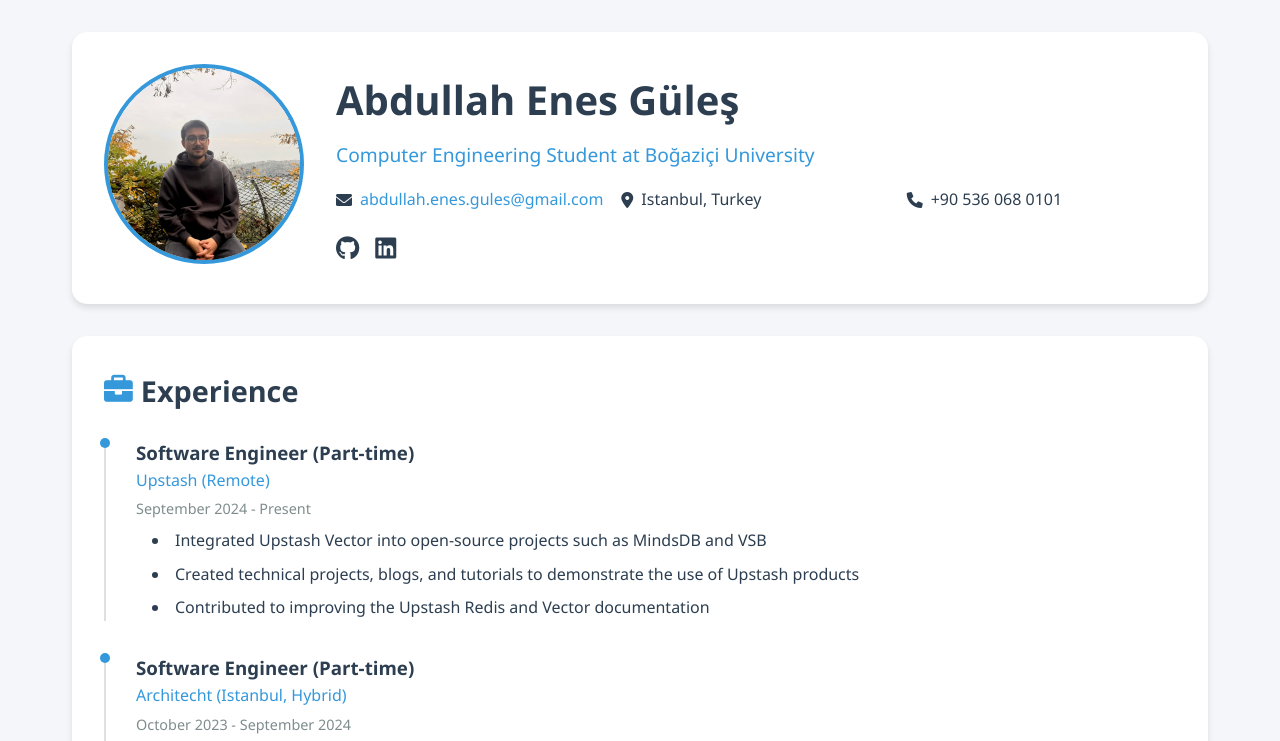
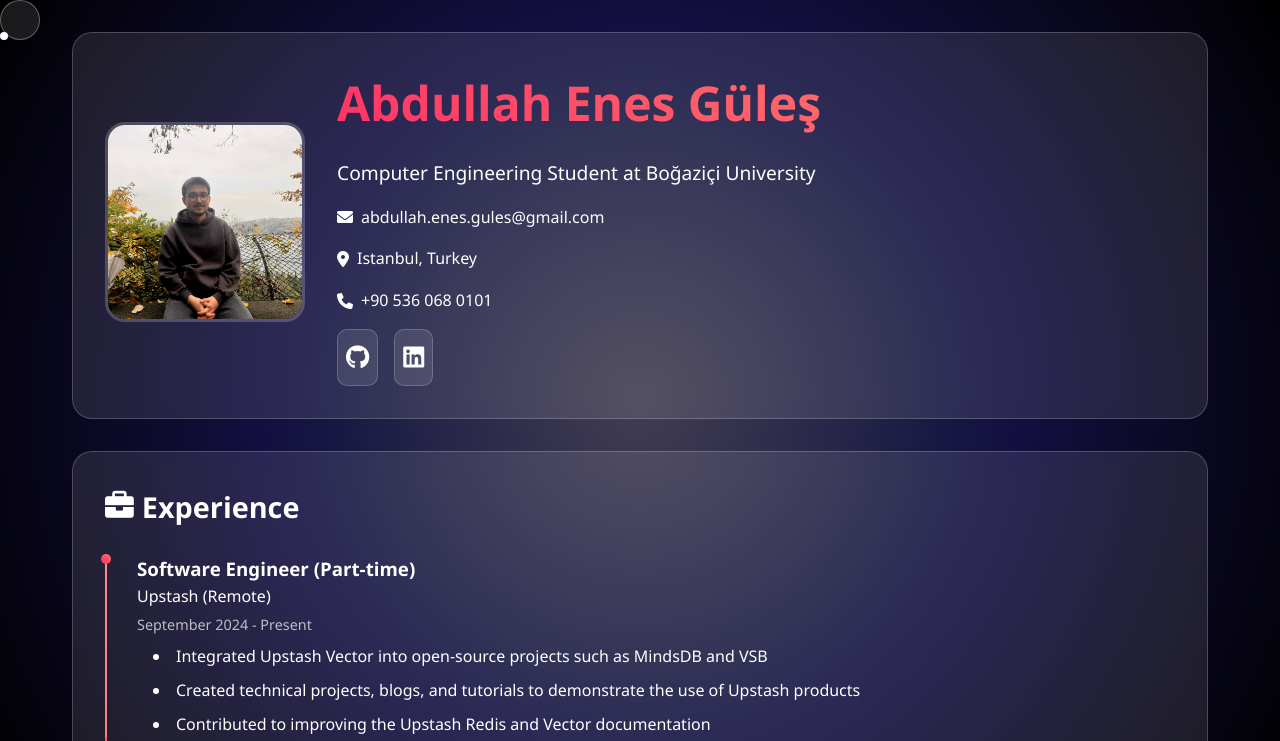
Before and after one commit to enesgules/abdusshh.github.io, a plain HTML site: page index.html in a window 1280 px wide. Shown: the top 741 px of the page. Drawn offline with Linux system fonts and the light colour scheme.

Commit message:
Update styling

```diff
--- a/index.html
+++ b/index.html
@@ -8,14 +8,21 @@
     <link rel="stylesheet" href="https://cdnjs.cloudflare.com/ajax/libs/font-awesome/6.0.0/css/all.min.css">
 </head>
 <body>
+    <div class="cursor"></div>
+    <div class="cursor-follower"></div>
+
+    <div class="gradient-bg">
+        <div class="gradient-overlay"></div>
+    </div>
+
     <div class="container">
-        <header>
+        <header class="glass-card">
             <div class="profile-section">
                 <div class="profile-image">
                     <img src="profile-picture.jpeg" alt="Abdullah Enes Güleş">
                 </div>
                 <div class="profile-info">
-                    <h1>Abdullah Enes Güleş</h1>
+                    <h1 class="gradient-text">Abdullah Enes Güleş</h1>
                     <p class="subtitle">Computer Engineering Student at Boğaziçi University</p>
                     <div class="contact-info">
                         <p><i class="fas fa-envelope"></i> <a href="mailto:abdullah.enes.gules@gmail.com">abdullah.enes.gules@gmail.com</a></p>
@@ -23,8 +30,8 @@
                         <p><i class="fas fa-phone"></i> +90 536 068 0101</p>
                     </div>
                     <div class="social-links">
-                        <a href="https://github.com/Abdusshh" target="_blank" title="GitHub"><i class="fab fa-github"></i></a>
-                        <a href="https://www.linkedin.com/in/abdullah-enes-güleş" target="_blank" title="LinkedIn"><i class="fab fa-linkedin"></i></a>
+                        <a href="https://github.com/Abdusshh" target="_blank" title="GitHub" class="hover-card"><i class="fab fa-github"></i></a>
+                        <a href="https://www.linkedin.com/in/abdullah-enes-güleş" target="_blank" title="LinkedIn" class="hover-card"><i class="fab fa-linkedin"></i></a>
                     </div>
                 </div>
             </div>
@@ -161,5 +168,62 @@
             </div>
         </main>
     </div>
+
+    <script>
+        // Custom cursor
+        const cursor = document.querySelector('.cursor');
+        const follower = document.querySelector('.cursor-follower');
+        const cards = document.querySelectorAll('.glass-card, .hover-card');
+
+        let mouseX = 0;
+        let mouseY = 0;
+        let followerX = 0;
+        let followerY = 0;
+
+        document.addEventListener('mousemove', (e) => {
+            mouseX = e.clientX;
+            mouseY = e.clientY;
+
+            cursor.style.left = mouseX + 'px';
+            cursor.style.top = mouseY + 'px';
+        });
+
+        // Smooth follower animation
+        function animate() {
+            let distX = mouseX - followerX;
+            let distY = mouseY - followerY;
+
+            followerX += distX * 0.1;
+            followerY += distY * 0.1;
+
+            follower.style.left = followerX + 'px';
+            follower.style.top = followerY + 'px';
+
+            requestAnimationFrame(animate);
+        }
+        animate();
+
+        // Interactive gradient background
+        document.addEventListener('mousemove', (e) => {
+            const x = e.clientX / window.innerWidth;
+            const y = e.clientY / window.innerHeight;
+
+            document.documentElement.style.setProperty('--mouse-x', x);
+            document.documentElement.style.setProperty('--mouse-y', y);
+        });
+
+        // Card hover effects
+        cards.forEach(card => {
+            card.addEventListener('mouseenter', () => {
+                cursor.classList.add('cursor-hover');
+                follower.classList.add('follower-hover');
+            });
+
+            card.addEventListener('mouseleave', () => {
+                cursor.classList.remove('cursor-hover');
+                follower.classList.remove('follower-hover');
+            });
+        });
+    </script>
 </body>
 </html>
--- a/styles.css
+++ b/styles.css
@@ -1,89 +1,270 @@
 :root {
-    --primary-color: #2c3e50;
-    --secondary-color: #3498db;
-    --accent-color: #e74c3c;
-    --text-color: #2c3e50;
-    --text-light: #7f8c8d;
-    --background-color: #f5f6fa;
-    --card-background: #ffffff;
-    --timeline-color: #e0e0e0;
-    --shadow: 0 4px 6px rgba(0, 0, 0, 0.1);
-    --transition: all 0.3s ease;
+    --primary-gradient: linear-gradient(45deg, #FF3366, #FF6B6B);
+    --secondary-gradient: linear-gradient(45deg, #4834D4, #686DE0);
+    --accent-gradient: linear-gradient(45deg, #30336B, #130F40);
+    --text-color: #ffffff;
+    --text-light: rgba(255, 255, 255, 0.7);
+    --glass-bg: rgba(255, 255, 255, 0.1);
+    --glass-border: rgba(255, 255, 255, 0.2);
+    --shadow: 0 8px 32px 0 rgba(0, 0, 0, 0.3);
+    --transition: all 0.3s cubic-bezier(0.4, 0, 0.2, 1);
 }
 
 * {
     margin: 0;
     padding: 0;
     box-sizing: border-box;
+    cursor: none;
 }
 
 body {
     font-family: 'Segoe UI', Tahoma, Geneva, Verdana, sans-serif;
     line-height: 1.6;
     color: var(--text-color);
-    background-color: var(--background-color);
+    background-color: #0a0a0a;
+    min-height: 100vh;
+    overflow-x: hidden;
 }
 
+/* Custom Cursor */
+.cursor {
+    width: 8px;
+    height: 8px;
+    background: #fff;
+    border-radius: 50%;
+    position: fixed;
+    pointer-events: none;
+    z-index: 9999;
+    transition: transform 0.2s;
+}
+
+.cursor-follower {
+    width: 40px;
+    height: 40px;
+    background: rgba(255, 255, 255, 0.1);
+    border: 1px solid rgba(255, 255, 255, 0.3);
+    border-radius: 50%;
+    position: fixed;
+    pointer-events: none;
+    z-index: 9998;
+    transition: transform 0.6s, background 0.3s;
+}
+
+.cursor-hover {
+    transform: scale(1.5);
+    background: var(--primary-gradient);
+}
+
+.follower-hover {
+    transform: scale(1.2);
+    background: rgba(255, 255, 255, 0.2);
+}
+
+/* Interactive Background */
+.gradient-bg {
+    position: fixed;
+    top: 0;
+    left: 0;
+    width: 100vw;
+    height: 100vh;
+    background: radial-gradient(
+        circle at calc(var(--mouse-x, 0.5) * 100%) calc(var(--mouse-y, 0.5) * 100%),
+        #2c3e50,
+        #130f40,
+        #000000
+    );
+    z-index: -2;
+}
+
+.gradient-overlay {
+    position: absolute;
+    top: 0;
+    left: 0;
+    width: 100%;
+    height: 100%;
+    background: radial-gradient(
+        circle at calc(var(--mouse-x, 0.5) * 100%) calc(var(--mouse-y, 0.5) * 100%),
+        rgba(255, 51, 102, 0.1),
+        transparent 40%
+    );
+    z-index: -1;
+}
+
+/* Glass Card Effect */
+.glass-card {
+    background: var(--glass-bg);
+    backdrop-filter: blur(8px);
+    border: 1px solid var(--glass-border);
+    border-radius: 20px;
+    padding: 2rem;
+    margin-bottom: 2rem;
+    transition: var(--transition);
+}
+
+.glass-card:hover {
+    transform: translateY(-5px);
+    box-shadow: var(--shadow);
+    border-color: rgba(255, 255, 255, 0.3);
+}
+
+/* Container */
 .container {
     max-width: 1200px;
     margin: 2rem auto;
     padding: 0 2rem;
+    position: relative;
+    z-index: 1;
+}
+
+/* Gradient Text */
+.gradient-text {
+    background: var(--primary-gradient);
+    -webkit-background-clip: text;
+    background-clip: text;
+    color: transparent;
+    font-size: 3rem;
+    font-weight: 700;
+    margin-bottom: 1rem;
+}
+
+/* Profile Section */
+.profile-section {
+    display: flex;
+    gap: 2rem;
+    align-items: center;
+}
+
+.profile-image img {
+    width: 200px;
+    height: 200px;
+    border-radius: 20px;
+    object-fit: cover;
+    border: 3px solid rgba(255, 255, 255, 0.2);
+    transition: var(--transition);
+}
+
+.profile-image img:hover {
+    transform: scale(1.05);
+    border-color: rgba(255, 255, 255, 0.4);
+}
+
+/* Links and Buttons */
+.social-links {
+    display: flex;
+    gap: 1rem;
+}
+
+.social-links a {
+    color: var(--text-color);
+    font-size: 1.5rem;
+    padding: 0.5rem;
+    border-radius: 10px;
+    background: var(--glass-bg);
+    border: 1px solid var(--glass-border);
+    transition: var(--transition);
+}
+
+.social-links a:hover {
+    background: var(--primary-gradient);
+    transform: translateY(-3px);
+}
+
+/* Section Styles */
+section {
+    background: var(--glass-bg);
+    backdrop-filter: blur(8px);
+    border: 1px solid var(--glass-border);
+    border-radius: 20px;
+    padding: 2rem;
+    margin-bottom: 2rem;
+    transition: var(--transition);
+}
+
+section:hover {
+    transform: translateY(-3px);
+    box-shadow: var(--shadow);
+}
+
+/* Skills Tags */
+.skill-tag {
+    background: var(--secondary-gradient);
+    color: white;
+    padding: 0.5rem 1rem;
+    border-radius: 20px;
+    font-size: 0.9rem;
+    transition: var(--transition);
+    border: 1px solid var(--glass-border);
+}
+
+.skill-tag:hover {
+    transform: translateY(-2px);
+    box-shadow: var(--shadow);
+}
+
+/* Responsive Design */
+@media (max-width: 768px) {
+    .profile-section {
+        flex-direction: column;
+        text-align: center;
+    }
+
+    .gradient-text {
+        font-size: 2rem;
+    }
+
+    .profile-image img {
+        width: 150px;
+        height: 150px;
+    }
+
+    .cursor, .cursor-follower {
+        display: none;
+    }
+}
+
+/* Additional Interactive Elements */
+.timeline::before {
+    content: '';
+    position: absolute;
+    left: 0;
+    top: 0;
+    height: 100%;
+    width: 2px;
+    background: var(--primary-gradient);
+}
+
+.experience-item::after {
+    background: var(--primary-gradient);
+}
+
+/* Smooth Scrolling */
+html {
+    scroll-behavior: smooth;
+}
+
+/* Hide scrollbar but keep functionality */
+::-webkit-scrollbar {
+    width: 0;
+    background: transparent;
 }
 
 /* Header Styles */
 header {
-    background-color: var(--card-background);
-    border-radius: 15px;
+    background-color: var(--glass-bg);
+    backdrop-filter: blur(8px);
+    border: 1px solid var(--glass-border);
+    border-radius: 20px;
     padding: 2rem;
-    box-shadow: var(--shadow);
     margin-bottom: 2rem;
     transition: var(--transition);
 }
 
 header:hover {
     transform: translateY(-5px);
-    box-shadow: 0 6px 12px rgba(0, 0, 0, 0.15);
+    box-shadow: var(--shadow);
 }
 
-.profile-section {
-    display: flex;
-    gap: 2rem;
-    align-items: center;
-}
-
-.profile-image {
-    flex-shrink: 0;
-}
-
-.profile-image img {
-    width: 200px;
-    height: 200px;
-    border-radius: 50%;
-    object-fit: cover;
-    border: 4px solid var(--secondary-color);
-    transition: var(--transition);
-}
-
-.profile-image img:hover {
-    transform: scale(1.05);
-}
-
-.profile-info {
-    flex-grow: 1;
-}
-
-h1 {
-    color: var(--primary-color);
-    font-size: 2.5rem;
-    margin-bottom: 0.5rem;
-}
-
-.subtitle {
-    color: var(--secondary-color);
-    font-size: 1.2rem;
-    margin-bottom: 1rem;
-}
-
+/* Contact Info */
 .contact-info {
     display: grid;
     grid-template-columns: repeat(auto-fit, minmax(250px, 1fr));
@@ -97,128 +278,13 @@ h1 {
     gap: 0.5rem;
 }
 
-.social-links {
-    display: flex;
-    gap: 1rem;
-}
-
-.social-links a {
-    color: var(--primary-color);
-    font-size: 1.5rem;
-    transition: var(--transition);
-}
-
-.social-links a:hover {
-    color: var(--secondary-color);
-    transform: translateY(-2px);
-}
-
-/* Section Styles */
-section {
-    background-color: var(--card-background);
-    border-radius: 15px;
-    padding: 2rem;
-    margin-bottom: 2rem;
-    box-shadow: var(--shadow);
-    transition: var(--transition);
-}
-
-section:hover {
-    transform: translateY(-3px);
-    box-shadow: 0 6px 12px rgba(0, 0, 0, 0.15);
-}
-
-h2 {
-    color: var(--primary-color);
-    margin-bottom: 1.5rem;
-    display: flex;
-    align-items: center;
-    gap: 0.5rem;
-    font-size: 1.8rem;
-}
-
-h2 i {
-    color: var(--secondary-color);
-}
-
-/* Timeline Styles */
-.timeline {
-    position: relative;
-}
-
-.experience-item {
-    margin-bottom: 2rem;
-    padding-left: 2rem;
-    position: relative;
-}
-
-.experience-item::before {
-    content: '';
-    position: absolute;
-    left: 0;
-    top: 0;
-    height: 100%;
-    width: 2px;
-    background-color: var(--timeline-color);
-}
-
-.experience-item::after {
-    content: '';
-    position: absolute;
-    left: -4px;
-    top: 0;
-    width: 10px;
-    height: 10px;
-    border-radius: 50%;
-    background-color: var(--secondary-color);
-}
-
-.company {
-    color: var(--secondary-color);
-    font-weight: 500;
-    margin-bottom: 0.25rem;
-}
-
-.duration {
-    color: var(--text-light);
-    font-size: 0.9rem;
-    margin-bottom: 0.5rem;
-}
-
-/* Skills Section */
-.two-column-section {
-    display: grid;
-    grid-template-columns: 2fr 1fr;
-    gap: 2rem;
-}
-
-.skills-list {
-    display: flex;
-    flex-wrap: wrap;
-    gap: 0.5rem;
-}
-
-.skill-tag {
-    background-color: var(--secondary-color);
-    color: white;
-    padding: 0.5rem 1rem;
-    border-radius: 20px;
-    font-size: 0.9rem;
-    transition: var(--transition);
-}
-
-.skill-tag:hover {
-    transform: translateY(-2px);
-    background-color: var(--primary-color);
-}
-
 /* Language Section */
 .language-item {
     display: flex;
     justify-content: space-between;
     align-items: center;
     padding: 0.5rem 0;
-    border-bottom: 1px solid var(--timeline-color);
+    border-bottom: 1px solid var(--glass-border);
 }
 
 .language {
@@ -241,38 +307,13 @@ li {
 
 /* Links */
 a {
-    color: var(--secondary-color);
+    color: var(--text-color);
     text-decoration: none;
     transition: var(--transition);
 }
 
 a:hover {
     color: var(--primary-color);
-}
-
-/* Responsive Design */
-@media (max-width: 768px) {
-    .profile-section {
-        flex-direction: column;
-        text-align: center;
-    }
-
-    .contact-info {
-        justify-content: center;
-    }
-
-    .social-links {
-        justify-content: center;
-    }
-
-    .two-column-section {
-        grid-template-columns: 1fr;
-    }
-
-    .profile-image img {
-        width: 150px;
-        height: 150px;
-    }
 }
 
 /* Achievement List */
@@ -293,7 +334,7 @@ a:hover {
 .activity-item {
     margin-bottom: 1.5rem;
     padding-bottom: 1.5rem;
-    border-bottom: 1px solid var(--timeline-color);
+    border-bottom: 1px solid var(--glass-border);
 }
 
 .activity-item:last-child {
@@ -324,3 +365,89 @@ a:hover {
 .project-item:hover {
     background-color: rgba(52, 152, 219, 0.2);
 }
+
+/* Two Column Section */
+.two-column-section {
+    display: grid;
+    grid-template-columns: 2fr 1fr;
+    gap: 2rem;
+}
+
+/* Skills List */
+.skills-list {
+    display: flex;
+    flex-wrap: wrap;
+    gap: 0.5rem;
+}
+
+/* Timeline */
+.timeline {
+    position: relative;
+}
+
+.experience-item {
+    margin-bottom: 2rem;
+    padding-left: 2rem;
+    position: relative;
+}
+
+.experience-item::before {
+    content: '';
+    position: absolute;
+    left: 0;
+    top: 0;
+    height: 100%;
+    width: 2px;
+    background-color: var(--glass-border);
+}
+
+.experience-item::after {
+    content: '';
+    position: absolute;
+    left: -4px;
+    top: 0;
+    width: 10px;
+    height: 10px;
+    border-radius: 50%;
+    background-color: var(--primary-gradient);
+}
+
+.company {
+    color: var(--secondary-color);
+    font-weight: 500;
+    margin-bottom: 0.25rem;
+}
+
+.duration {
+    color: var(--text-light);
+    font-size: 0.9rem;
+    margin-bottom: 0.5rem;
+}
+
+/* H1 */
+h1 {
+    color: var(--primary-color);
+    font-size: 2.5rem;
+    margin-bottom: 0.5rem;
+}
+
+/* H2 */
+h2 {
+    color: var(--primary-color);
+    margin-bottom: 1.5rem;
+    display: flex;
+    align-items: center;
+    gap: 0.5rem;
+    font-size: 1.8rem;
+}
+
+h2 i {
+    color: var(--secondary-color);
+}
+
+/* Subtitle */
+.subtitle {
+    color: var(--secondary-color);
+    font-size: 1.2rem;
+    margin-bottom: 1rem;
+}
```
